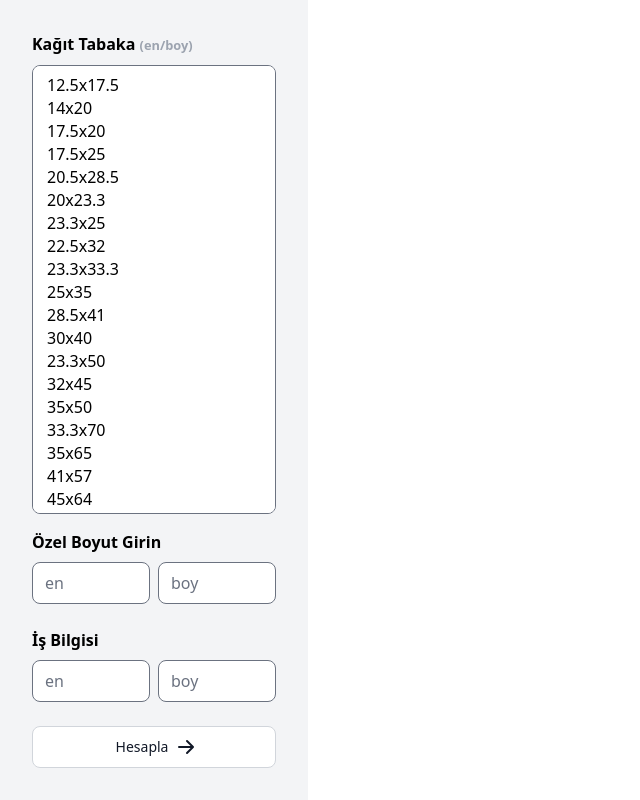
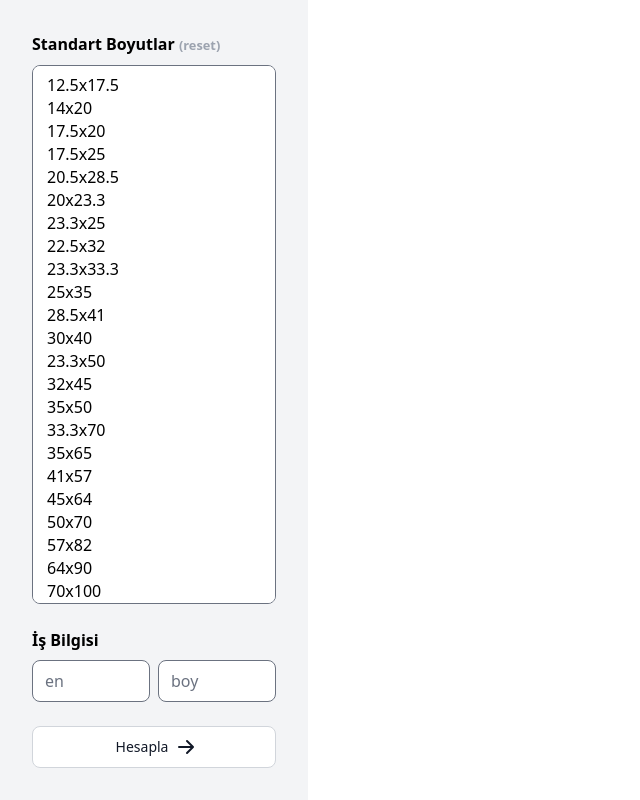
Before and after one commit to fe/papercut-react, a React (Create React App) app: page / in a window 1280 px wide. Shown: the whole page, without its empty margins (0-640 px from the left). Built offline with nearby package versions, Linux system fonts and the light colour scheme.

Commit message:
Custom Size Remove

```diff
--- a/src/Components/Nav.js
+++ b/src/Components/Nav.js
@@ -1,7 +1,7 @@
 import React, { useEffect, useState } from 'react'
 
 function Nav() {
-    const [ebat, setEbat] = useState([
+    const [staticEbat, setStaticEbat] = useState([
         '12.5x17.5',
         '14x20',
         '17.5x20',
@@ -28,44 +28,65 @@ function Nav() {
         '33.3x35'
     ]);
 
-    const [optionEbat, setOptionEbat] = useState([]);
+    const [dynamic, setDynamic] = useState([]);
+    const [paper, setPaper] = useState({
+        en: 0,
+        boy: 0
+    });
 
-    const handleChange = (e) => {
-        let selected = [...e.target.selectedOptions].map(o => {
-            return o.value;
+    const dynamicSelectHandler = (e) => {
+        setDynamic([...e.target.selectedOptions].map((item) => {
+            const split = item.value.split('x');
+            return {
+                en: parseFloat(split[0]),
+                boy: parseFloat(split[1])
+            }
+        }));
+    }
+
+    const resetHandler = (e) => {
+        document.getElementById('tabaka').value = '';
+        setDynamic([]);
+    }
+
+    const paperHandler = (e) => {
+        let val = e.target.value.replace(',', '.');
+        setPaper({
+            ...paper,
+            [e.target.name]: parseFloat(val)
         });
-        setOptionEbat(selected);
+        if (val === '') {
+            setPaper({
+                ...paper,
+                [e.target.name]: 0
+            });
+        }
     }
 
     useEffect(() => {
-        if (optionEbat.length > 0) {
-            console.log(optionEbat);
-        }
-    }, [optionEbat]);
+        console.log(dynamic);
+    }, [dynamic]);
+
+    useEffect(() => {
+        console.log(paper);
+    }, [paper]);
 
     return (
         <nav className='col-span-3 bg-gray-100'>
             <div className='px-8 py-8 flex flex-col h-full gap-y-4'>
-                <div className='flex-1 flex flex-col'>
+                <div className='flex-1 flex flex-col mb-2'>
                     <h4 className='text-base font-semibold mb-2'>
-                        Kağıt Tabaka <small className='text-gray-400'>(en/boy)</small>
+                        Standart Boyutlar <small className='text-gray-400'>(<span className='cursor-pointer' onClick={resetHandler}>reset</span>)</small>
                     </h4>
-                    <select name="kagit-tabaka" id="tabaka" className='w-full h-full form-multiselect' onChange={handleChange} multiple>
-                        {ebat.map((x, y) => <option key={y}>{x}</option>)}
+                    <select name="kagit-tabaka" id="tabaka" className='w-full h-full form-multiselect' onChange={dynamicSelectHandler} multiple>
+                        {staticEbat.map((x, y) => <option key={y}>{x}</option>)}
                     </select>
-                </div>
-                <div className='flex-initial flex flex-col'>
-                    <h4 className='text-base font-semibold mb-2'>Özel Boyut Girin</h4>
-                    <div className='flex w-full gap-2 mb-2'>
-                        <input type="text" className='w-full form-input' placeholder='en' />
-                        <input type="text" className='w-full form-input' placeholder='boy' />
-                    </div>
                 </div>
                 <div className='flex-initial flex flex-col'>
                     <h4 className='text-base font-semibold mb-2'>İş Bilgisi</h4>
                     <div className='flex w-full gap-2 mb-2'>
-                        <input type="text" className='w-full form-input' placeholder='en' />
-                        <input type="text" className='w-full form-input' placeholder='boy' />
+                        <input type="number" name="en" className='w-full form-input' onChange={paperHandler} placeholder='en' />
+                        <input type="number" name="boy" className='w-full form-input' onChange={paperHandler} placeholder='boy' />
                     </div>
                 </div>
                 <div className='flex-initial flex flex-col'>
```
